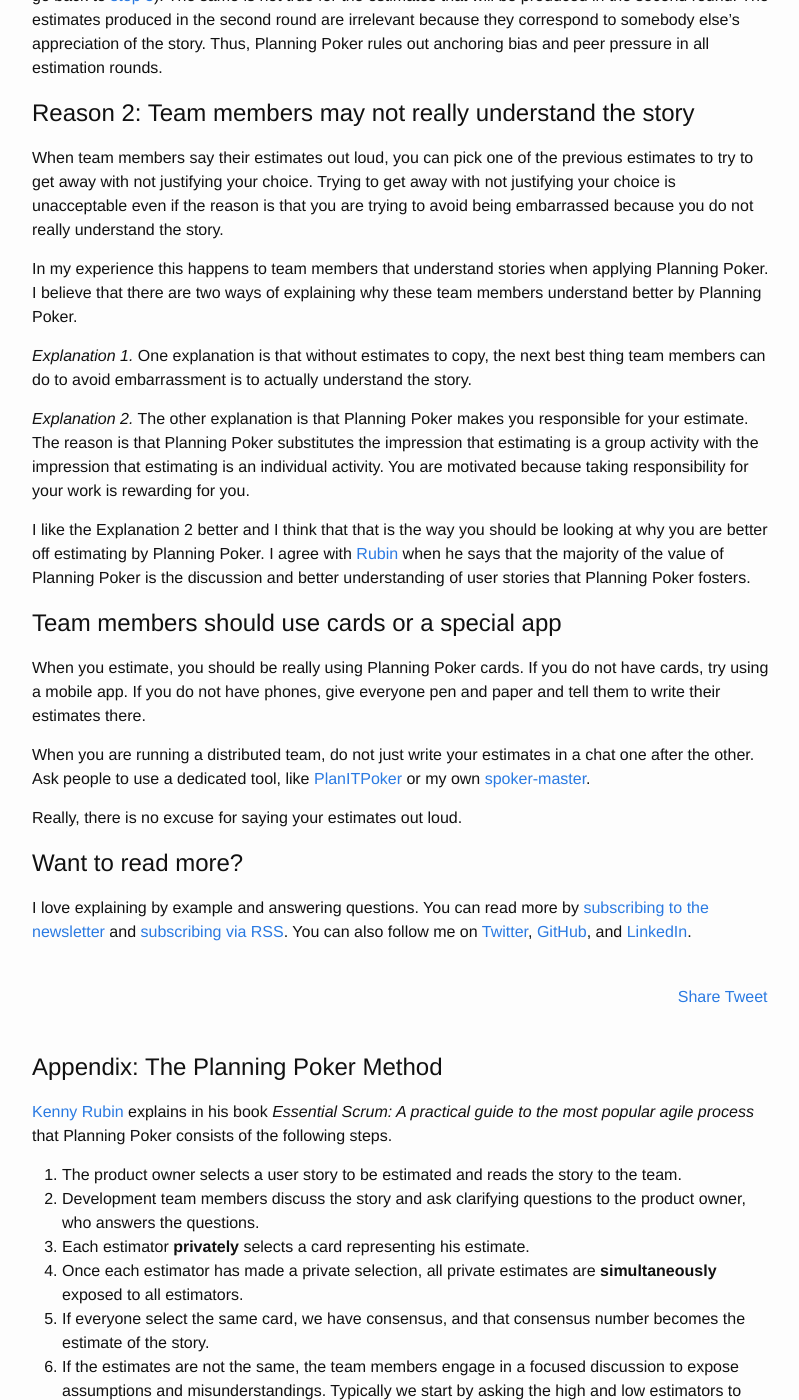
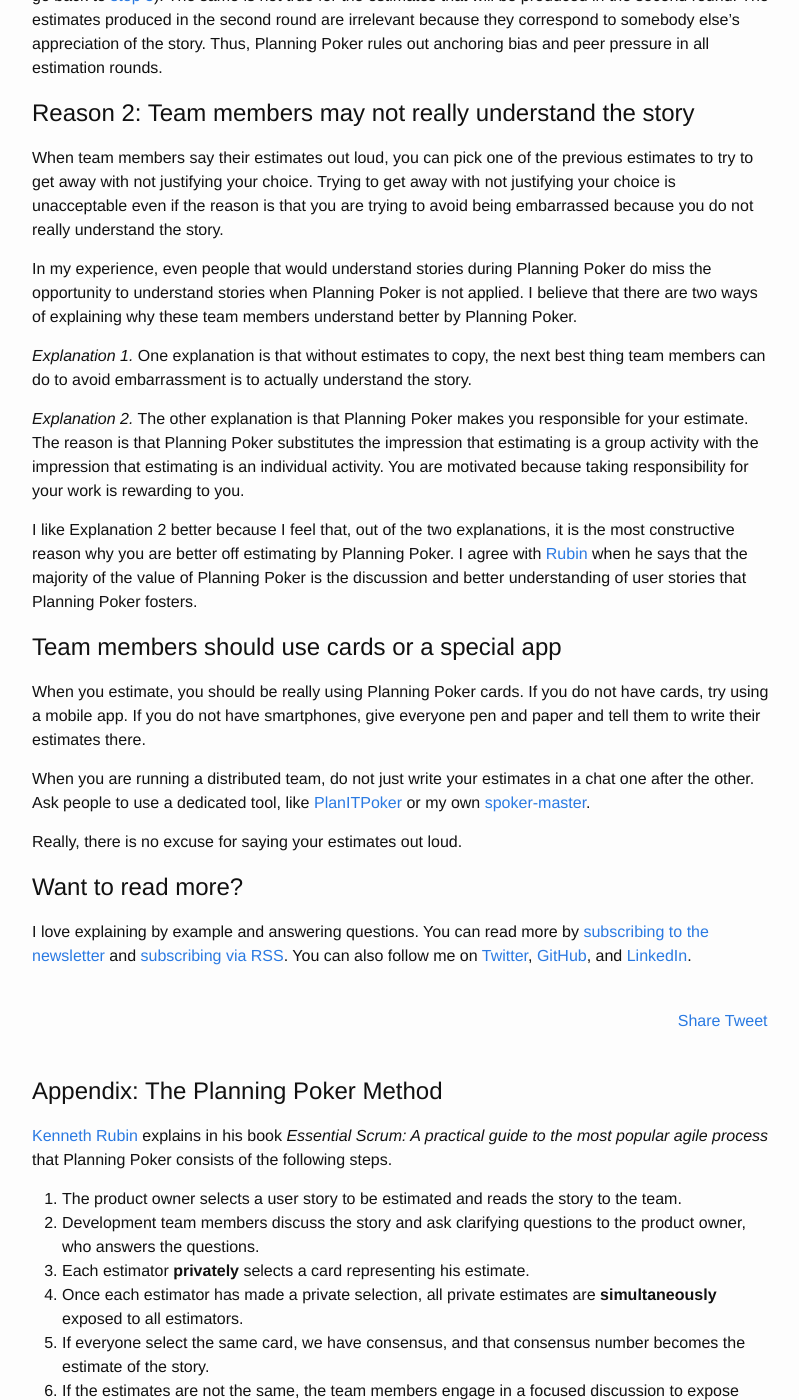
Before and after one commit to mrrusof/mrrusof.github.io, a Jekyll site: the page built from _posts/2016-09-09-do-not-estimate-out-loud.markdown, in a window 1280 px wide and 1400 px high, scrolled down 2897 px. Shown: the whole window, without its empty margins (238-1037 px from the left). Built offline with Jekyll 4.4.1, drawn with Linux system fonts in a browser that asks for light colours; comment, search, counter and statistics services are not loaded.

Commit message:
Rephrase paragraphs and fix typos in planning poker post.

```diff
--- a/_posts/2016-09-09-do-not-estimate-out-loud.markdown
+++ b/_posts/2016-09-09-do-not-estimate-out-loud.markdown
@@ -189,8 +189,9 @@ Trying to get away with not justifying your choice is unacceptable
 even if the reason is that you are trying to avoid being embarrassed
 because you do not really understand the story.
 
-In my experience this happens to team members that understand
-stories when applying Planning Poker.
+In my experience, even people that would understand stories during
+Planning Poker do miss the opportunity to understand stories when
+Planning Poker is not applied.
 I believe that there are two ways of explaining why these team members
 understand better by Planning Poker.
 
@@ -204,11 +205,11 @@ The reason is that Planning Poker substitutes the impression that
 estimating is a group activity with the impression that estimating is
 an individual activity.
 You are motivated because taking responsibility for your work is
-rewarding for you.
+rewarding to you.
 
-I like the Explanation 2 better and I think that that is the way you
-should be looking at why you are better off estimating by Planning
-Poker.
+I like Explanation 2 better because I feel that, out of the two
+explanations, it is the most constructive reason why you are better
+off estimating by Planning Poker.
 I agree with [Rubin](#rubin) when he says that the majority of the
 value of Planning Poker is the discussion and better understanding of
 user stories that Planning Poker fosters.
@@ -218,7 +219,7 @@ user stories that Planning Poker fosters.
 
 When you estimate, you should be really using Planning Poker cards.
 If you do not have cards, try using a mobile app.
-If you do not have phones, give everyone pen and paper and tell them
+If you do not have smartphones, give everyone pen and paper and tell them
 to write their estimates there.
 
 When you are running a distributed team, do not just write your
@@ -236,7 +237,7 @@ Really, there is no excuse for saying your estimates out loud.
 
 # <a name="planning-poker"></a>Appendix: The Planning Poker Method
 
-[Kenny Rubin](#rubin) explains in his book _Essential Scrum: A
+[Kenneth Rubin](#rubin) explains in his book _Essential Scrum: A
 practical guide to the most popular agile process_ that Planning Poker consists of the following
 steps.
 
```
